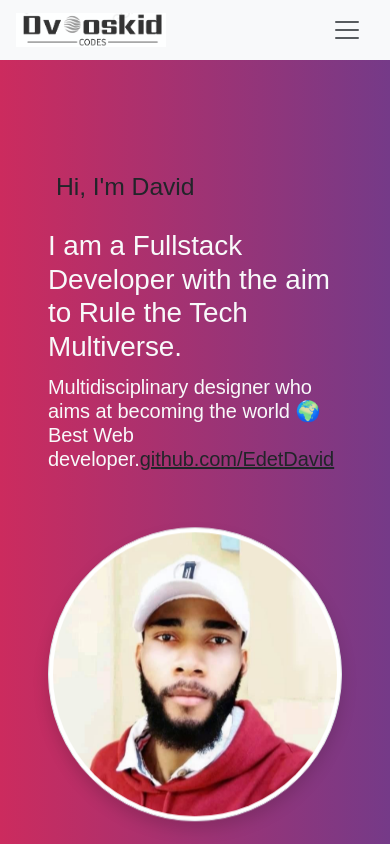
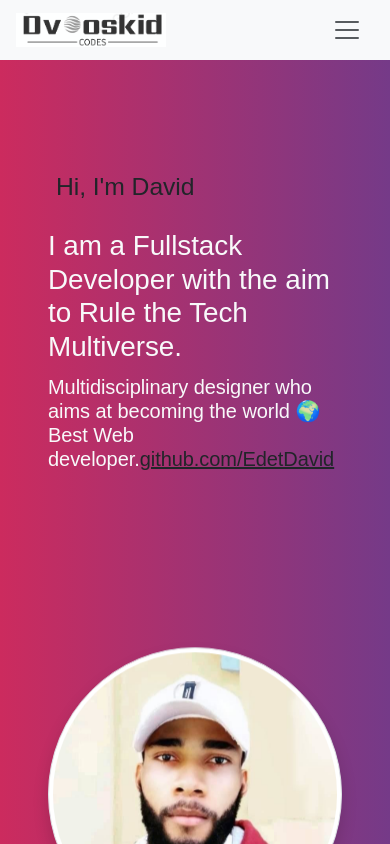
Before and after one commit to EdetDavid/My-Website, a React (Create React App) app: page / in a window 390 px wide. Built offline with nearby package versions, Linux system fonts and the light colour scheme; a web font is replaced by a local one.

Commit message:
Update style.css

```diff
--- a/src/assets/css/style.css
+++ b/src/assets/css/style.css
@@ -211,7 +211,7 @@ textarea:focus {
     padding: 0;
     justify-content: center;
     align-items: center;
-    top: 80px;
+    top: 200px;
     position: relative;
     animation-name: float-up;
     animation-timing-function: ease-in-out;
```
